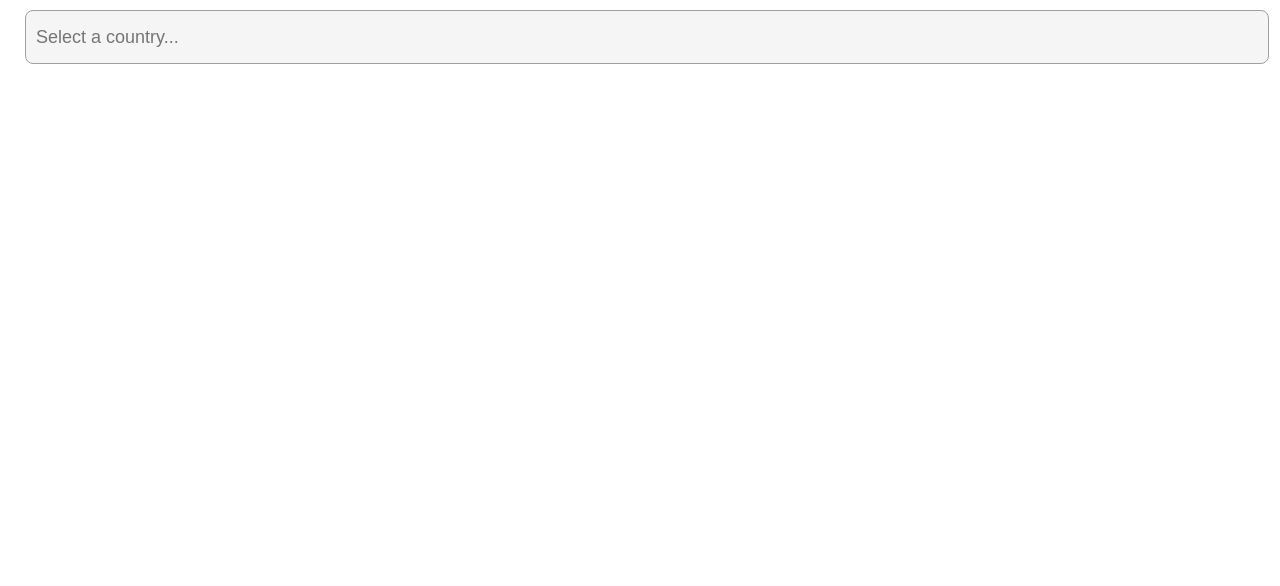
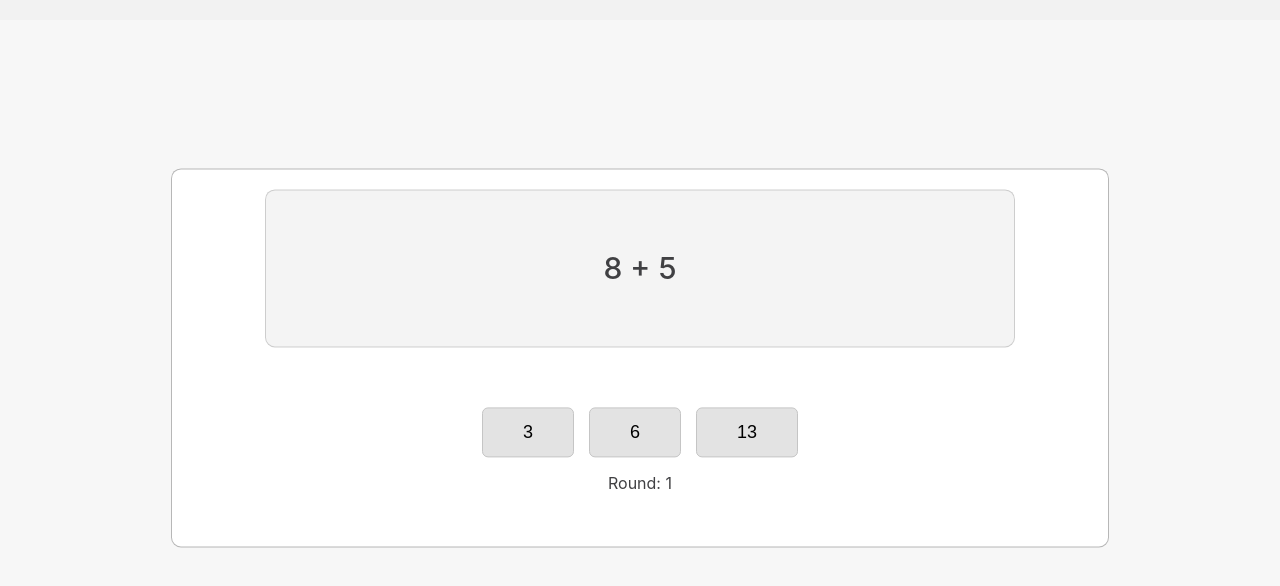
Before and after one commit to Nama-Salameh/asal-training3, a React (Create React App) app: page / in a window 1280 px wide. Shown: the top 586 px of the page. Built offline with nearby package versions, Linux system fonts and the light colour scheme.

Commit message:
Implement summation game box task.

```diff
--- a/src/App.scss
+++ b/src/App.scss
@@ -1,7 +1,7 @@
 .app {
   justify-content: center;
   text-align: center;
-  background-color:white;
+  background-color: #e2e2e23f;
   color: #3c3633;
   padding: 10px 25px;
 }
--- a/src/App.tsx
+++ b/src/App.tsx
@@ -1,10 +1,10 @@
 import "./App.scss";
-import CountriesSelector from "./CountriesSelectorTask/CountriesSelector";
+import SummationGameBox from "./summationGameBoxTask/SummationGameBox";
 
 function App() {
   return (
     <div className="app">
-      <CountriesSelector />
+      <SummationGameBox />
     </div>
   );
 }
--- a/src/index.scss
+++ b/src/index.scss
@@ -5,7 +5,7 @@ body {
     sans-serif;
   -webkit-font-smoothing: antialiased;
   -moz-osx-font-smoothing: grayscale;
-  background-color:white;
+  background-color: #e2e2e23f;
 }
 
 code {
--- /dev/null
+++ b/src/summationGameBoxTask/SummationGameBox.tsx
@@ -0,0 +1,118 @@
+import React, { useEffect, useState } from "react";
+import "./summationGameBox.scss";
+
+const SummationGameBox: React.FC = () => {
+  const [numbers, setNumbers] = useState<number[]>([]);
+  const [randomResults, setRandomResults] = useState<number[]>([]);
+  const [result, setResult] = useState<number>(0);
+  const [counters, setCounters] = useState<{
+    roundCounter: number;
+    correct: number;
+    wrong: number;
+  }>({ roundCounter: 1, correct: 0, wrong: 0 });
+  const [message, setMessage] = useState<string>("");
+  const [resetButtonDisplayed, setResetButtonDisplayed] =
+    useState<boolean>(false);
+
+  const generateRandomNumber = (
+    min: number,
+    max: number,
+    exclude?: number[]
+  ): number => {
+    let randomNumber = Math.floor(Math.random() * (max - min + 1)) + min;
+    while (exclude && exclude.includes(randomNumber)) {
+      randomNumber = Math.floor(Math.random() * (max - min + 1)) + min;
+    }
+    return randomNumber;
+  };
+
+  const setValues = () => {
+    const newNumbers = Array.from({ length: 2 }, () =>
+      generateRandomNumber(1, 20)
+    );
+    setNumbers(newNumbers);
+    setResult(newNumbers[0] + newNumbers[1]);
+    const firstResult = generateRandomNumber(1, 50, [result]);
+    const secondResult = generateRandomNumber(1, 50, [result, firstResult]);
+    setRandomResults([firstResult, secondResult]);
+  };
+
+  const handleClick = (value: number) => {
+    if (value === result) {
+      setCounters((prevCounters) => ({
+        ...prevCounters,
+        correct: prevCounters.correct + 1,
+      }));
+    } else {
+      setCounters((prevCounters) => ({
+        ...prevCounters,
+        wrong: prevCounters.wrong + 1,
+      }));
+    }
+    setValues();
+    setCounters((prevCounters) => ({
+      ...prevCounters,
+      roundCounter: prevCounters.roundCounter + 1,
+    }));
+  };
+
+  const handleResetClick = () => {
+    setCounters((prevCounters) => ({ ...prevCounters, correct: 0, wrong: 0 }));
+    setMessage("");
+    setResetButtonDisplayed(false);
+    setValues();
+    setCounters((prevCounters) => ({
+      ...prevCounters,
+      roundCounter: 1,
+    }));
+  };
+
+  useEffect(() => {
+    setValues();
+  }, []);
+
+  useEffect(() => {
+    if (counters.wrong !== 0) {
+      setMessage("Try guessing again");
+      setTimeout(() => {
+        handleResetClick();
+      }, 4000);
+    } else if (counters.roundCounter === 6 && counters.correct === 5) {
+      setMessage("All guesses are correct!");
+      setResetButtonDisplayed(true);
+    }
+  }, [counters]);
+
+  return (
+    <div className="summationGameBoxContainer">
+      <div className="equationContainer">
+        {numbers[0]} + {numbers[1]}
+      </div>
+      <div className="resultButtonsContainer">
+        {[result, ...randomResults]
+          .sort(() => Math.random() - 0.5)
+          .map((value, index) => (
+            <button
+              key={index}
+              className="resultButton button"
+              onClick={() => handleClick(value)}
+            >
+              {value}
+            </button>
+          ))}
+      </div>
+      <p>Round: {counters.roundCounter}</p>
+
+      <div className="resultContainer">
+        <p>{message} </p>
+        {resetButtonDisplayed && (
+          <button className="resetButton button" onClick={handleResetClick}>
+            Reset
+          </button>
+        )}
+      </div>
+    </div>
+  );
+};
+
+export default SummationGameBox;
--- /dev/null
+++ b/src/summationGameBoxTask/summationGameBox.scss
@@ -0,0 +1,50 @@
+.summationGameBoxContainer {
+  position: absolute;
+  top: 40%;
+  left: 50%;
+  transform: translate(-50%, -40%);
+  display: flex;
+  flex-direction: column;
+  align-items: center;
+  width: 70%;
+  background-color: white;
+  border: 1px solid #b0b0b0e6;
+  border-radius: 10px;
+  padding: 20px;
+  color: #404043;
+
+  .equationContainer {
+    width: 70%;
+    background-color: #e1e1e160;
+    border-radius: 10px;
+    border: 1px solid #c1c1c1c4;
+    padding: 60px;
+    margin-bottom: 60px;
+    font-size: 30px;
+    font-weight: 500;
+  }
+  .resultButtonsContainer {
+    display: flex;
+    justify-content: center;
+    gap: 15px;
+    .resultButton {
+      padding: 10px 40px;
+      height: 50px;
+    }
+  }
+  .resultContainer {
+    font-size: 17px;
+    .resetButton {
+      padding: 5px 20px;
+      height: 30px;
+      font-size: 16px;
+    }
+  }
+  .button {
+    cursor: pointer;
+    background-color: #cecece91;
+    border: 1px solid #c5c5c5;
+    border-radius: 6px;
+    font-size: 18px;
+  }
+}
```
